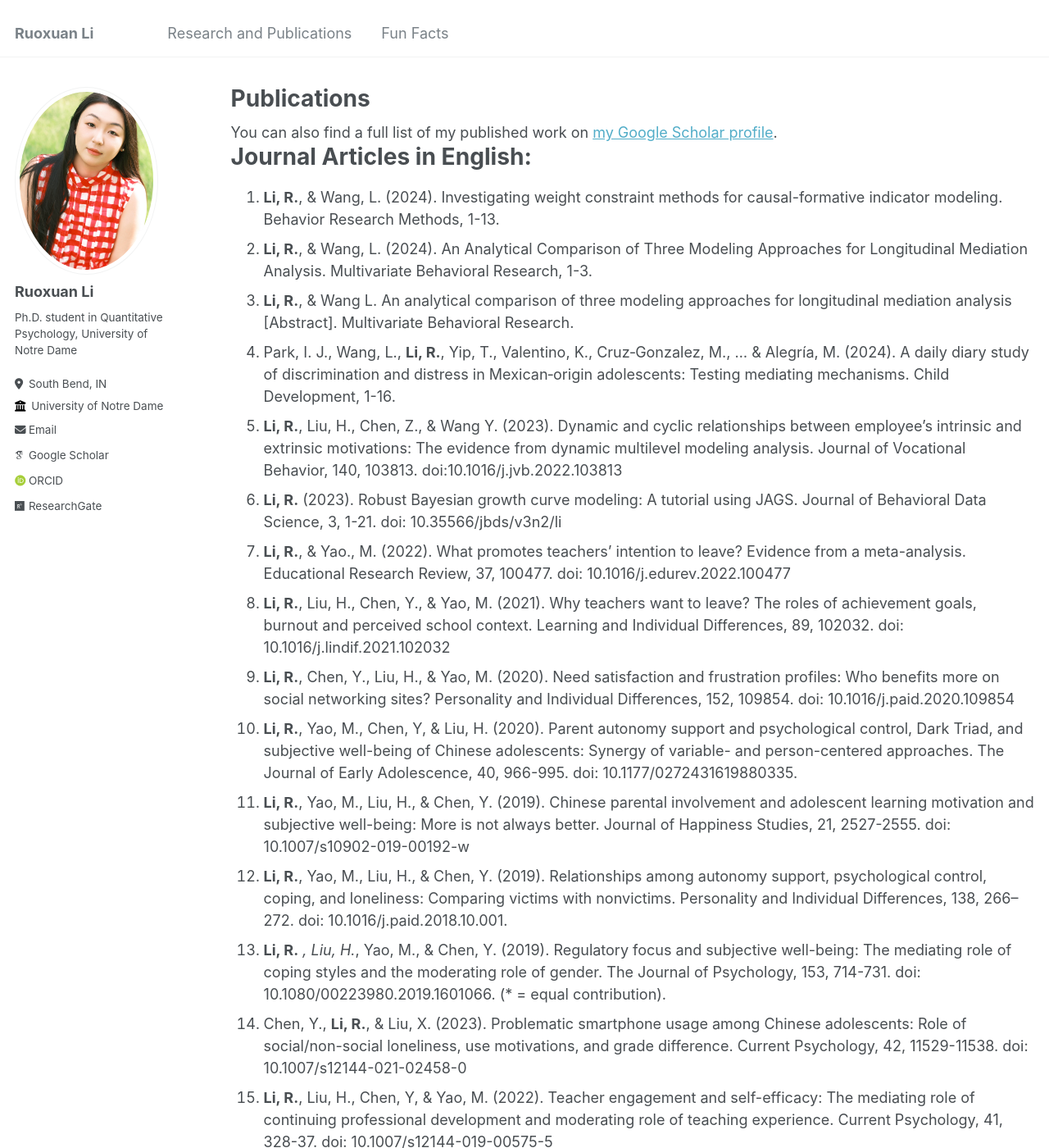
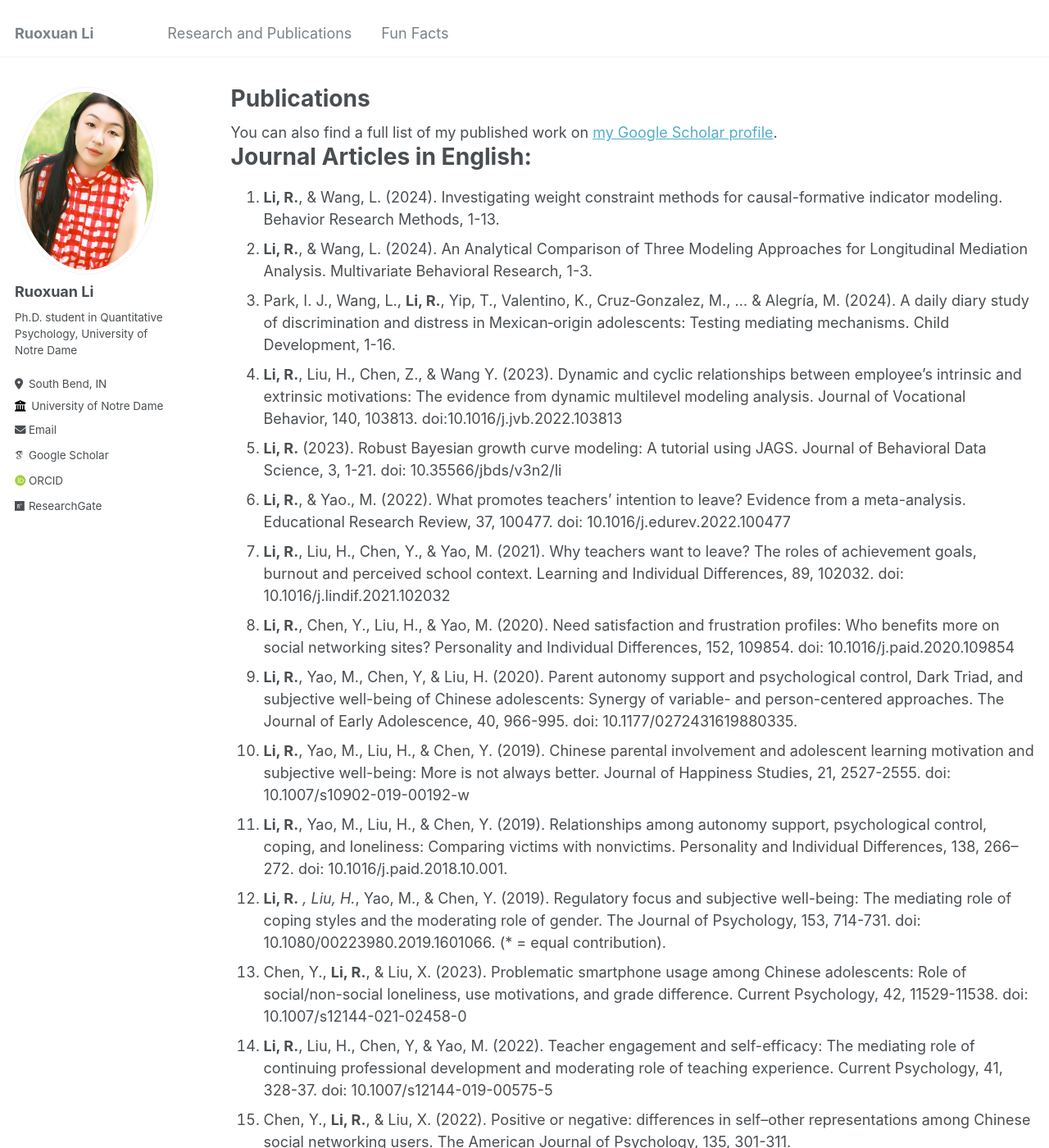
Before and after one commit to Ruoxuan-Li-Roxanne/Ruoxuan-Li-Roxanne.github.io, a Jekyll site: the page built from _pages/publications.md, in a window 1280 px wide and 1400 px high. Shown: the whole window at 82% size. Built offline with Jekyll 4.4.1, drawn with Linux system fonts in a browser that asks for light colours; some web fonts are replaced; some of the changed text lies outside the part shown.

Commit message:
Update publications.md

```diff
--- a/_pages/publications.md
+++ b/_pages/publications.md
@@ -13,7 +13,32 @@ Journal Articles in English:
 ======
 1. **Li, R.**, & Wang, L. (2024). Investigating weight constraint methods for causal-formative indicator modeling. Behavior Research Methods, 1-13.
 2. **Li, R.**, & Wang, L. (2024). An Analytical Comparison of Three Modeling Approaches for Longitudinal Mediation Analysis. Multivariate Behavioral Research, 1-3.
-3. **Li, R.**, & Wang L. An analytical comparison of three modeling approaches for longitudinal mediation analysis [Abstract]. Multivariate Behavioral Research.
+3. Park, I. J., Wang, L., **Li, R.**, Yip, T., Valentino, K., Cruz‐Gonzalez, M., ... & Alegría, M. (2024). A daily diary study of discrimination and distress in Mexican‐origin adolescents: Testing mediating mechanisms. Child Development, 1-16.
+4. **Li, R.**, Liu, H., Chen, Z., & Wang Y. (2023). Dynamic and cyclic relationships between employee's intrinsic and extrinsic motivations: The evidence from dynamic multilevel modeling analysis. Journal of Vocational Behavior, 140, 103813. doi:10.1016/j.jvb.2022.103813
+5. **Li, R.** (2023). Robust Bayesian growth curve modeling: A tutorial using JAGS. Journal of Behavioral Data Science, 3, 1-21. doi: 10.35566/jbds/v3n2/li
+6. **Li, R.**, & Yao., M. (2022). What promotes teachers' intention to leave? Evidence from a meta-analysis. Educational Research Review, 37, 100477. doi: 10.1016/j.edurev.2022.100477
+7. **Li, R.**, Liu, H., Chen, Y., & Yao, M. (2021). Why teachers want to leave? The roles of achievement goals, burnout and perceived school context. Learning and Individual Differences, 89, 102032. doi: 10.1016/j.lindif.2021.102032
+8. **Li, R.**, Chen, Y., Liu, H., & Yao, M. (2020). Need satisfaction and frustration profiles: Who benefits more on social networking sites? Personality and Individual Differences, 152, 109854. doi: 10.1016/j.paid.2020.109854
+9. **Li, R.**, Yao, M., Chen, Y, & Liu, H. (2020). Parent autonomy support and psychological control, Dark Triad, and subjective well-being of Chinese adolescents: Synergy of variable- and person-centered approaches. The Journal of Early Adolescence, 40, 966-995. doi: 10.1177/0272431619880335.
+10. **Li, R.**, Yao, M., Liu, H., & Chen, Y. (2019). Chinese parental involvement and adolescent learning motivation and subjective well-being: More is not always better. Journal of Happiness Studies, 21, 2527-2555. doi: 10.1007/s10902-019-00192-w
+11. **Li, R.**, Yao, M., Liu, H., & Chen, Y. (2019). Relationships among autonomy support, psychological control, coping, and loneliness: Comparing victims with nonvictims. Personality and Individual Differences, 138, 266–272. doi: 10.1016/j.paid.2018.10.001.
+12. **Li, R.** *, Liu, H.*, Yao, M., & Chen, Y. (2019). Regulatory focus and subjective well-being: The mediating role of coping styles and the moderating role of gender. The Journal of Psychology, 153, 714-731. doi: 10.1080/00223980.2019.1601066. (* = equal contribution).
+13. Chen, Y., **Li, R.**, & Liu, X. (2023). Problematic smartphone usage among Chinese adolescents: Role of social/non-social loneliness, use motivations, and grade difference. Current Psychology, 42, 11529-11538. doi: 10.1007/s12144-021-02458-0
+14. **Li, R.**, Liu, H., Chen, Y, & Yao, M. (2022). Teacher engagement and self-efficacy: The mediating role of continuing professional development and moderating role of teaching experience. Current Psychology, 41, 328-37. doi: 10.1007/s12144-019-00575-5
+15. Chen, Y., **Li, R.**, & Liu, X. (2022). Positive or negative: differences in self--other representations among Chinese social networking users. The American Journal of Psychology, 135, 301-311.
+16. Chen, Y., **Li, R.**, & Liu, X. (2021). The relationships among relatedness frustration, affiliation motivation, and WeChat engagement, moderated by relatedness satisfaction. Cyberpsychology: Journal of Psychosocial Research on Cyberspace, 15, Article 7. doi: 10.5817/CP2021-4-7
+17. Chen, Y., **Li, R.**, & Liu, X. (2021). How relatedness need-satisfaction/frustration and motivation relate to well-being in social networking sites. American Journal of Psychology, 134, 201–216. doi: 10.5406/amerjpsyc.134.2.0201
+18. Chen, Y., **Li, R.**, & Liu, X. (2021). Relatedness frustration and compensatory behaviors in social networking sites among Chinese college students: Role of self-control failure. Current Psychology, 42, 307–316. doi: 10.1007/s12144-021-01440-0
+19. Chen, Y., **Li, R.**, Zhang, P., & Liu, X. (2021). WeChat engagement styles: Measuring the two processes of relatedness need, moderated by personality differences. Current Psychology, 40, 5445–5455. doi: 10.1007/s12144-019-00513-5
+20. Liu, H., Yao, M., **Li, R.**, & Zhang, L. (2020). The relationship between regulatory focus and learning engagement among Chinese adolescents. Educational Psychology, 40, 430-447. doi: 10.1080/01443410.2019.1618441.
+21. Chen, Y., **Li, R.**, & Liu, X. (2020). The moderating role of state attachment anxiety and avoidance between social anxiety and addiction to social networking sites. Psychological Reports, 123, 633–647. doi: 10.1177/0033294118823178.
+22. Chen, Y., **Li, R.**, & Liu, X. (2019). The relationships among parental psychological control/autonomy support, self-trouble, and internalizing problems across adolescent genders. Scandinavian Journal of Psychology, 60, 539-547. doi: 10.1111/SJOP.12573.
+23. Liu, H., Yao, M., **Li, R.**, & Zhang, L. (2020). The relationship between regulatory focus and learning engagement among Chinese adolescents. Educational Psychology, 40, 430-447. doi: 10.1080/01443410.2019.1618441.
+24. Liu, H., Yao, M., **Li, J.**, & **Li, R.** (2021). Multiple mediators in the relationship between perceived teacher autonomy support and student engagement in math and literacy learning. Educational Psychology, 41, 116-136.
+
+
+1. **Li, R.**, & Wang, L. (2024). Investigating weight constraint methods for causal-formative indicator modeling. Behavior Research Methods, 1-13.
+2. **Li, R.**, & Wang, L. (2024). An Analytical Comparison of Three Modeling Approaches for Longitudinal Mediation Analysis. Multivariate Behavioral Research, 1-3.
 4. Park, I. J., Wang, L., **Li, R.**, Yip, T., Valentino, K., Cruz‐Gonzalez, M., ... & Alegría, M. (2024). A daily diary study of discrimination and distress in Mexican‐origin adolescents: Testing mediating mechanisms. Child Development, 1-16.
 5. **Li, R.**, Liu, H., Chen, Z., & Wang Y. (2023). Dynamic and cyclic relationships between employee's intrinsic and extrinsic motivations: The evidence from dynamic multilevel modeling analysis. Journal of Vocational Behavior, 140, 103813. doi:10.1016/j.jvb.2022.103813
 6. **Li, R.** (2023). Robust Bayesian growth curve modeling: A tutorial using JAGS. Journal of Behavioral Data Science, 3, 1-21. doi: 10.35566/jbds/v3n2/li
```
